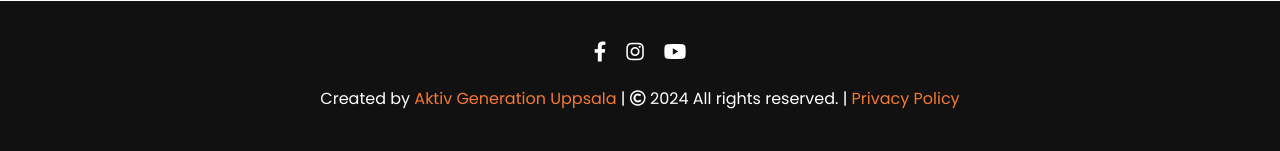
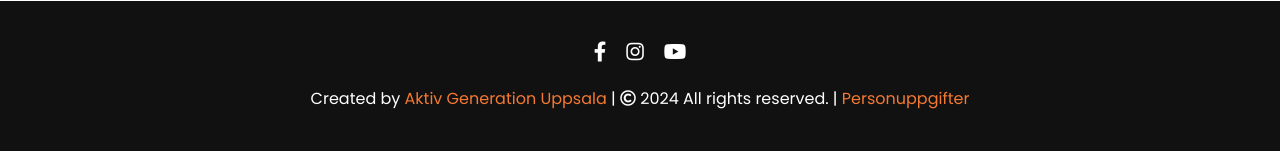
Before and after one commit to metetrkn/aktiv-generation-uppsala, a Django app: page / in a window 1280 px wide. Shown: the part 3982-4133 px from the top of the page. Run offline with Django 5.2, Linux system fonts and the light colour scheme; parts of the project's set-up code (start-up, migrations or seed data) failed here and were passed over.

Commit message:
base.html: Update Privacy Policy to Personuppgifter

```diff
--- a/apps/core/templates/core/base.html
+++ b/apps/core/templates/core/base.html
@@ -230,7 +230,7 @@
         </div>
         <span>Created by <a href="https://forms.gle/sfEatWLa9RC6eEE67" target="_blank" rel="noopener noreferrer">Aktiv
                 Generation Uppsala</a> | <span class="far fa-copyright"></span> 2024 All rights reserved. |
-                <a href="{% url 'core:privacy_policy' %}">Privacy Policy</a></span>
+                <a href="{% url 'core:privacy_policy' %}">Personuppgifter</a></span>
     </footer>
 
     <script type="text/javascript" src="{% static 'core/js/script.js' %}"></script>
```
